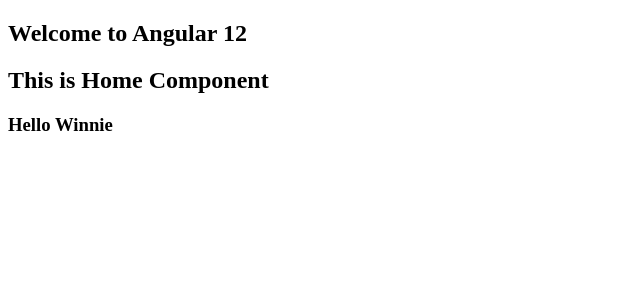
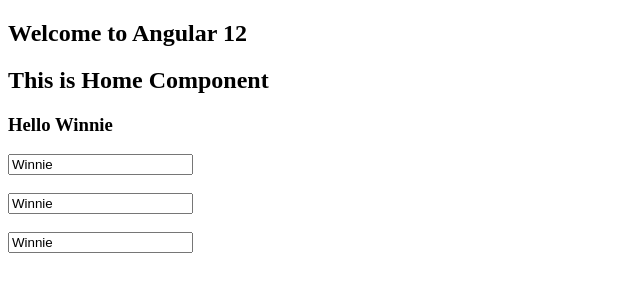
Before and after one commit to UyenTran218/Angular12, an Angular app: page / in a window 1280 px wide. Shown: the top 300 px of the page, without its empty margins (0-640 px from the left). Built offline with nearby package versions, Linux system fonts and the light colour scheme.

Commit message:
Data Binding Properties

```diff
--- a/src/app/home/home.component.html
+++ b/src/app/home/home.component.html
@@ -1,2 +1,9 @@
 <h2>This is Home Component</h2>
 <h3>Hello {{ name }}</h3>
+<input value = "{{ name }}"/>
+<br/>
+<br/>
+<input [value] = "name" title = "This is {{ name }}"/>
+<br/>
+<br/>
+<input [value] = "name" [title] = "'This is ' + name"/>
```
